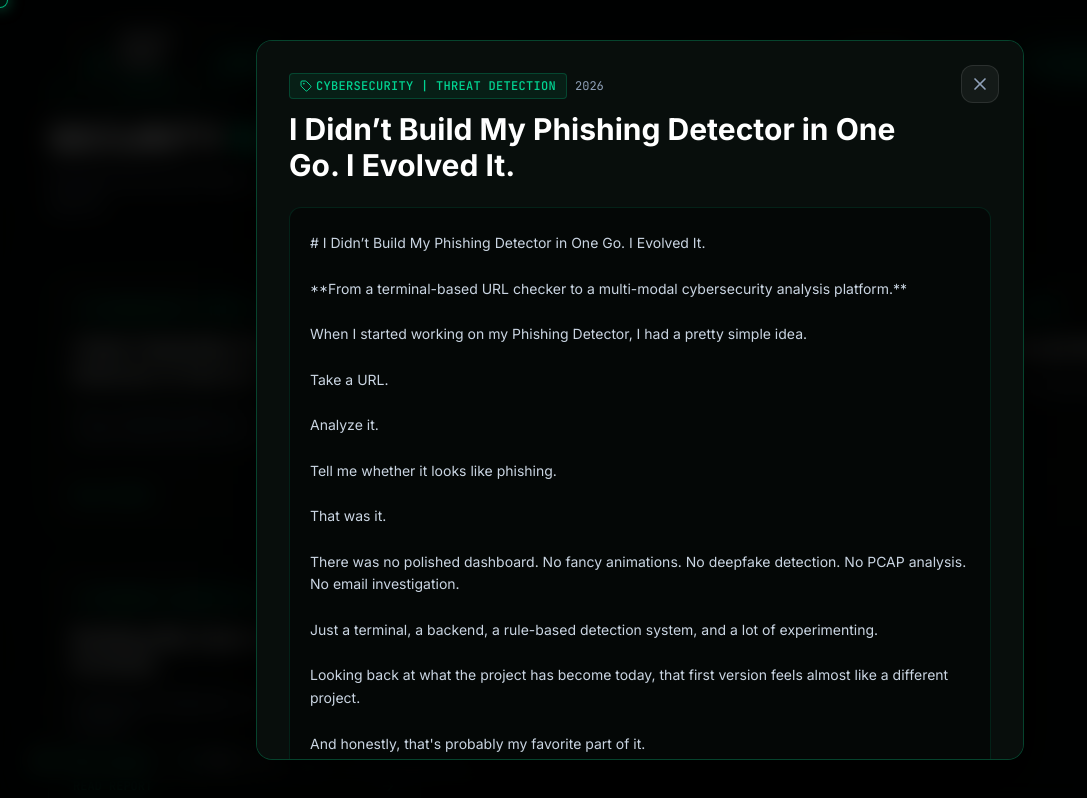
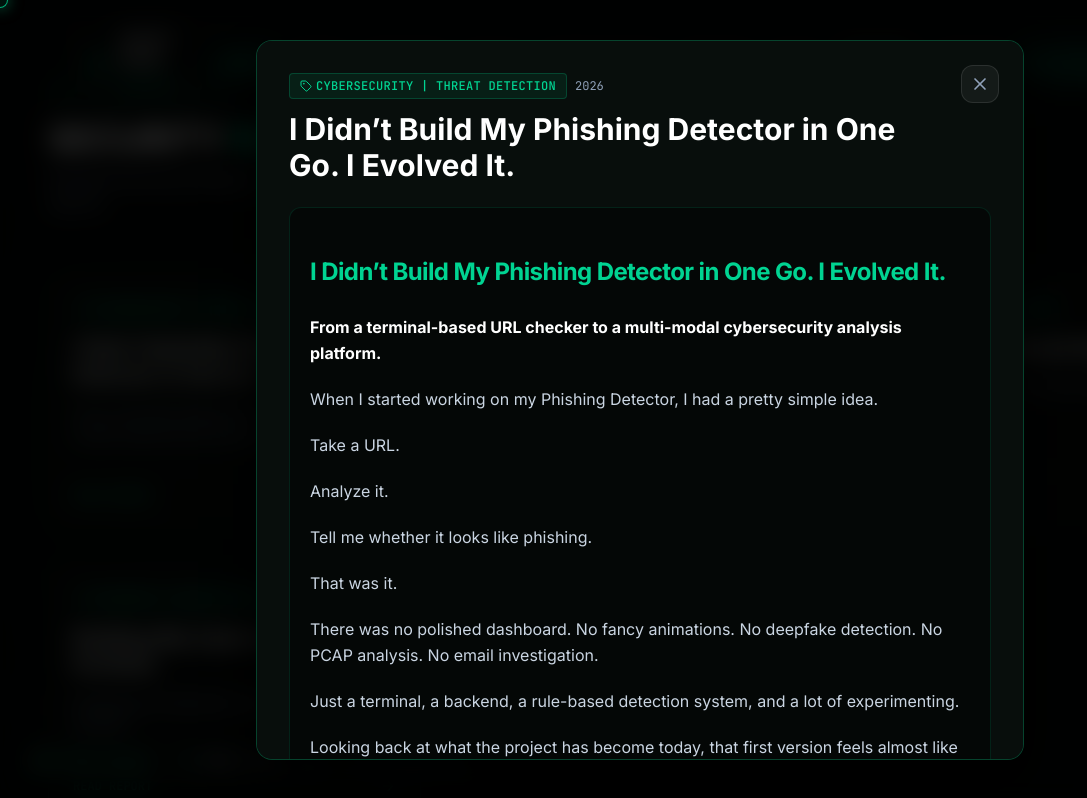
Before and after one commit to AkshtRana-prog/aksht-cyber-portfolio, a React (Vite) app: page / in a window 1280 px wide. Both pictures are taken after a click on the element 234 px from the left and 6529 px from the top of the page. Shown: the part 6129-6927 px from the top of the page, without its empty margins (0-1087 px from the left). Built offline with nearby package versions, Linux system fonts and the light colour scheme.

Commit message:
Polish Phishing Detector blog presentation

```diff
--- a/src/components/Blogs.jsx
+++ b/src/components/Blogs.jsx
@@ -92,6 +92,75 @@ Create a unique, security-focused portfolio representing my cybersecurity journe
     return () => window.removeEventListener("keydown", handleKeyDown);
   }, []);
 
+  const renderFormattedContent = (content) => {
+    if (!content) return null;
+    const lines = content.split("\n");
+
+    const renderInline = (text) => {
+      const parts = text.split(/(\*\*.*?\*\*)/g);
+      return parts.map((part, i) => {
+        if (part.startsWith("**") && part.endsWith("**")) {
+          return (
+            <strong key={i} className="font-bold text-white">
+              {part.slice(2, -2)}
+            </strong>
+          );
+        }
+        return part;
+      });
+    };
+
+    return lines.map((line, idx) => {
+      const trimmed = line.trim();
+
+      if (!trimmed) {
+        return <div key={idx} className="h-2" />;
+      }
+
+      if (trimmed === "---") {
+        return <hr key={idx} className="my-5 border-emerald-500/20" />;
+      }
+
+      if (trimmed.startsWith("# ")) {
+        return (
+          <h2 key={idx} className="text-xl sm:text-2xl font-bold text-emerald-400 font-sans mt-6 mb-3 tracking-tight">
+            {renderInline(trimmed.replace(/^#\s+/, ""))}
+          </h2>
+        );
+      }
+
+      if (trimmed.startsWith("## ")) {
+        return (
+          <h3 key={idx} className="text-lg sm:text-xl font-bold text-emerald-300 font-sans mt-5 mb-2 tracking-tight">
+            {renderInline(trimmed.replace(/^##\s+/, ""))}
+          </h3>
+        );
+      }
+
+      if (trimmed.startsWith("### ")) {
+        return (
+          <h4 key={idx} className="text-base sm:text-lg font-bold text-emerald-400 font-sans mt-4 mb-2 tracking-tight">
+            {renderInline(trimmed.replace(/^###\s+/, ""))}
+          </h4>
+        );
+      }
+
+      if (trimmed.startsWith("> ")) {
+        return (
+          <blockquote key={idx} className="my-3 pl-4 border-l-2 border-emerald-400 bg-emerald-500/5 py-2 pr-3 rounded-r-lg text-emerald-200 font-mono text-xs sm:text-sm italic">
+            {renderInline(trimmed.replace(/^>\s+/, ""))}
+          </blockquote>
+        );
+      }
+
+      return (
+        <p key={idx} className="my-1.5 text-slate-300 leading-relaxed text-sm sm:text-base font-sans">
+          {renderInline(line)}
+        </p>
+      );
+    });
+  };
+
   return (
     <section id="blogs" className="w-full max-w-7xl mx-auto px-4 sm:px-6 lg:px-12 py-24 relative">
       {/* Background Glow */}
@@ -160,8 +229,8 @@ Create a unique, security-focused portfolio representing my cybersecurity journe
               </h2>
 
               {/* CONTENT BODY */}
-              <div className="mt-6 pt-6 border-t border-emerald-500/15 text-slate-300 text-sm leading-relaxed whitespace-pre-line font-sans bg-[#040706] p-5 rounded-xl border border-emerald-500/15">
-                {selected.content}
+              <div className="mt-6 pt-6 border-t border-emerald-500/15 text-slate-300 text-sm leading-relaxed font-sans bg-[#040706] p-5 rounded-xl border border-emerald-500/15">
+                {renderFormattedContent(selected.content)}
               </div>
 
               {/* MODAL FOOTER */}
--- a/src/data/blogs.js
+++ b/src/data/blogs.js
@@ -125,13 +125,13 @@ Over time, the project grew beyond URL analysis.
 
 It gained support for different forms of analysis, including:
 
-### 🌐 URL Analysis
+### URL Analysis
 
 The original foundation of the project.
 
 The system examines URLs for indicators associated with potentially malicious or phishing behaviour.
 
-### 📧 Email & .eml Analysis
+### Email & .eml Analysis
 
 Phishing doesn't always arrive as a suspicious link pasted into a browser.
 
@@ -139,25 +139,25 @@ It often arrives inside an email.
 
 Adding email and .eml analysis allowed the project to move closer to a realistic investigation workflow.
 
-### 📊 Log Analysis
+### Log Analysis
 
 Logs can contain important clues about what happened on a system.
 
 Being able to feed log data into the platform expanded the project beyond simple phishing detection and toward security investigation.
 
-### 📡 PCAP Analysis
+### PCAP Analysis
 
 Network traffic provides another layer of evidence.
 
 PCAP analysis brought network-level investigation into the same environment.
 
-### 🎙️ Audio Deepfake Detection
+### Audio Deepfake Detection
 
 Then came synthetic media.
 
 The project expanded into audio deepfake detection using machine-learning techniques alongside fallback analysis methods.
 
-### 🎥 Video Deepfake Detection
+### Video Deepfake Detection
 
 The same broader idea extended into video.
 
```
